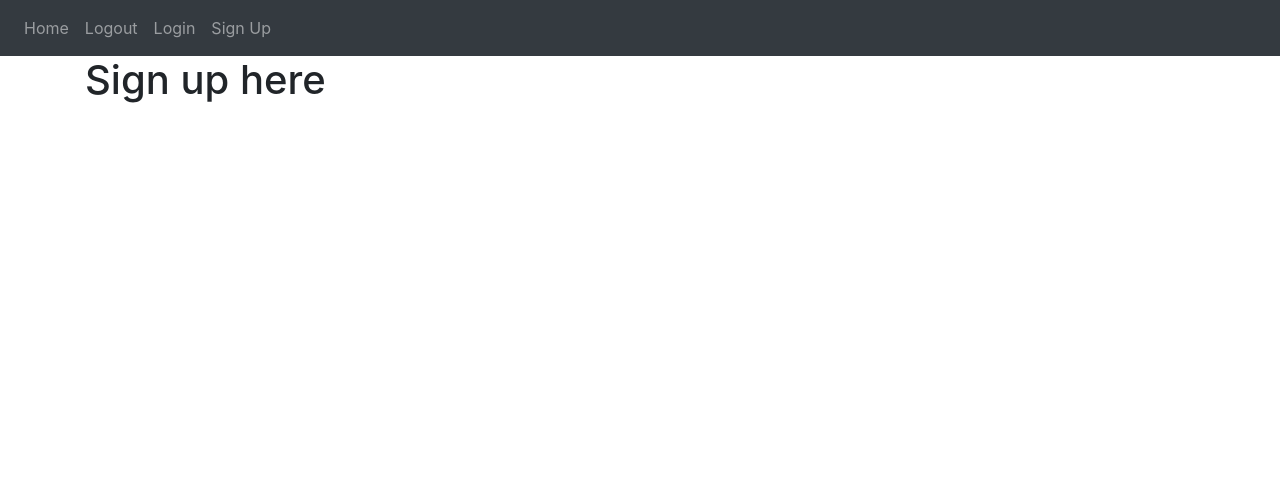
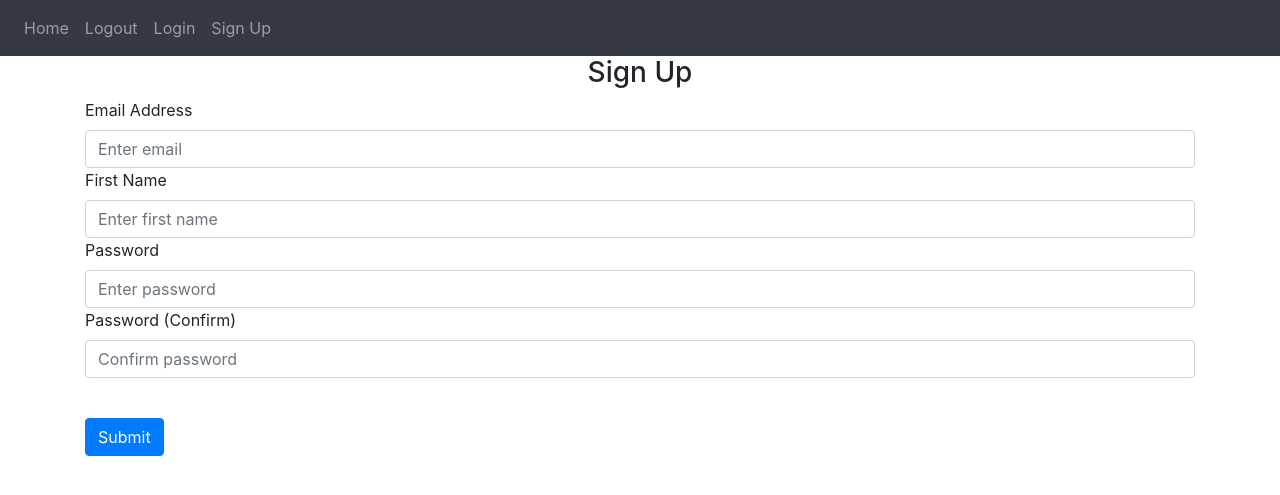
Before and after one commit to RebekkaHaley/simple-flask-web-app, a Flask app: page /sign-up in a window 1280 px wide. Shown: the top 495 px of the page. Run offline with Flask 3, Linux system fonts and the light colour scheme; some libraries are stand-ins or nearby versions.

Commit message:
[feat] Simple sign up form

```diff
--- a/website/templates/sign_up.html
+++ b/website/templates/sign_up.html
@@ -1,5 +1,24 @@
 {% extends "base.html" %}
 {% block title %}Sign Up{% endblock %}
 {% block content %}
-<h1>Sign up here</h1>
+<form method="POST">
+    <h3 align="center">Sign Up</h3>
+    <div class="form-group">
+        <label for="email">Email Address</label>
+        <input type="email" class="form-control" id="email" name="email" placeholder="Enter email">
+
+        <label for="first_name">First Name</label>
+        <input type="text" class="form-control" id="first_name" name="first_name" placeholder="Enter first name">
+
+        <label for="password_one">Password</label>
+        <input type="password" class="form-control" id="password_one" name="password_one"
+            placeholder="Enter password">
+
+        <label for="password_two">Password (Confirm)</label>
+        <input type="password" class="form-control" id="password_two" name="password_two"
+            placeholder="Confirm password">
+    </div>
+    <br />
+    <button type="submit" class="btn btn-primary">Submit</button>
+</form>
 {% endblock %}
```
